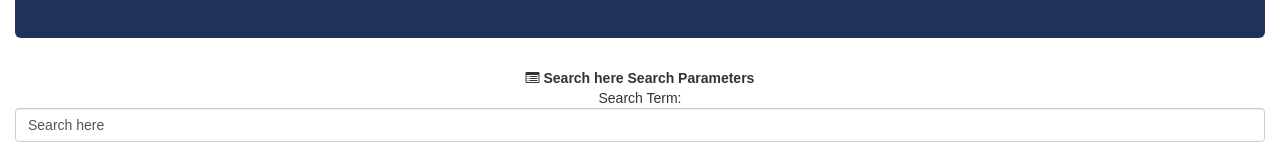
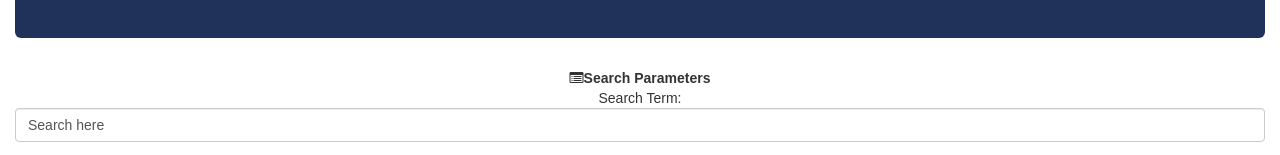
Before and after one commit to Szsaunders/NYT_Scraper, a React (Create React App) app in the folder client/: page / in a window 1280 px wide. Shown: the part 262-417 px from the top of the page. Built offline with nearby package versions, Linux system fonts and the light colour scheme; no server answers.

Commit message:
This should be it, in terms of functionality.

```diff
--- a/client/src/App.js
+++ b/client/src/App.js
@@ -36,7 +36,9 @@ class App extends Component {
       title: article.snippet,
       date: article.pub_date,
       url: article.web_url
-    })
+    }).then(
+      this.loadSavedArticles()
+    )
   }
 
   handleArticlesClear = event => {
@@ -45,8 +47,11 @@ class App extends Component {
   }
 
   handleArticleDelete = event => {
+    this.loadSavedArticles()
     event.preventDefault();
-    API.deleteArticle(event.target.value)
+    API.deleteArticle(event.target.value).then(
+      this.loadSavedArticles()
+    )
 
   }
 
@@ -85,7 +90,7 @@ class App extends Component {
       <div className="card">
       <div className="card-header">
       <strong>
-      <i className="fa fa-list-alt"></i> {this.state.searchTerm} Search Parameters</strong>
+      <i className="fa fa-list-alt"></i>Search Parameters</strong>
       </div>
       <div className="card-body">
       <div>Search Term:</div>
```
Also changed, not shown: 8 other files (tests, documents, lock files or other folders).
